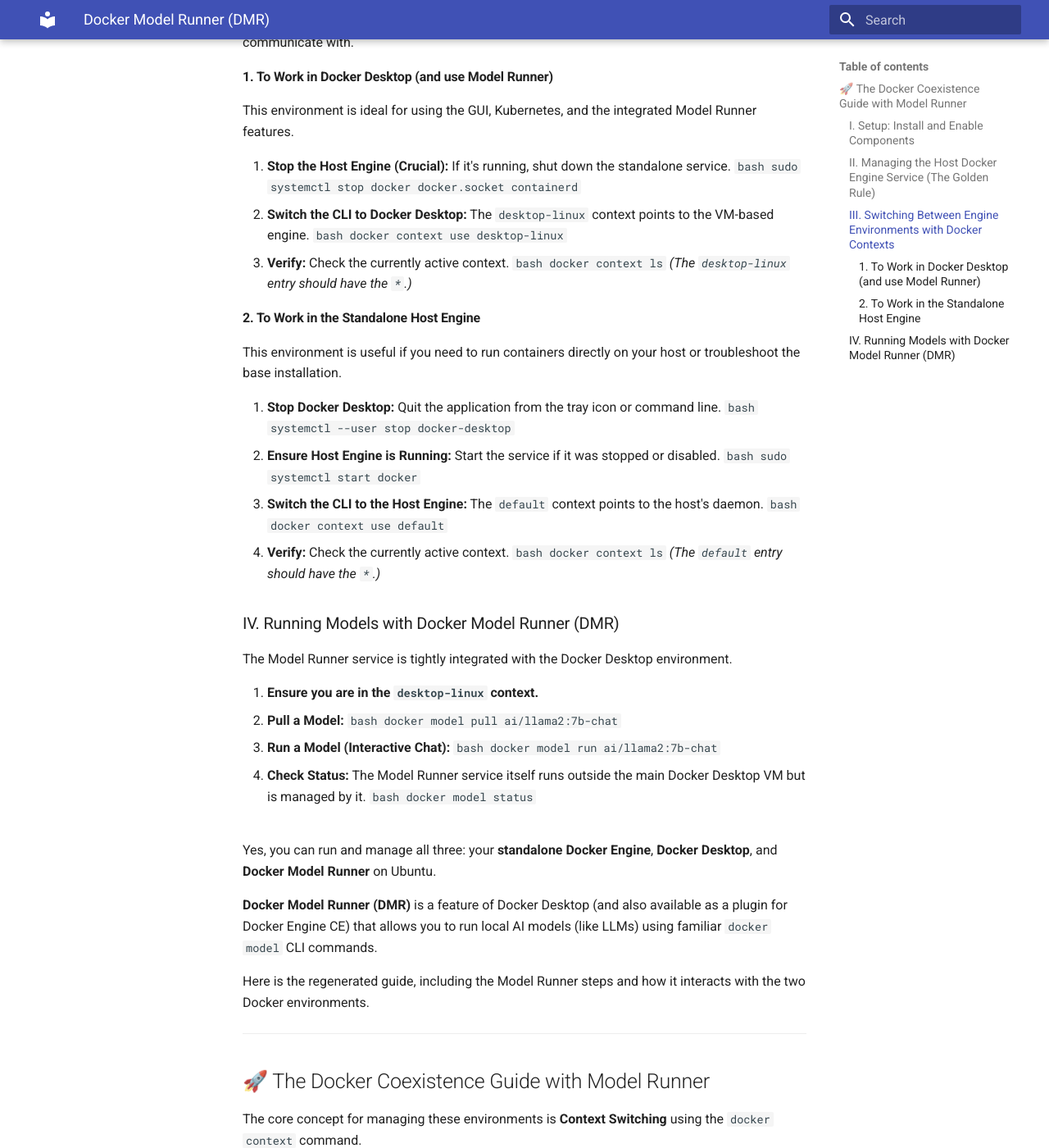
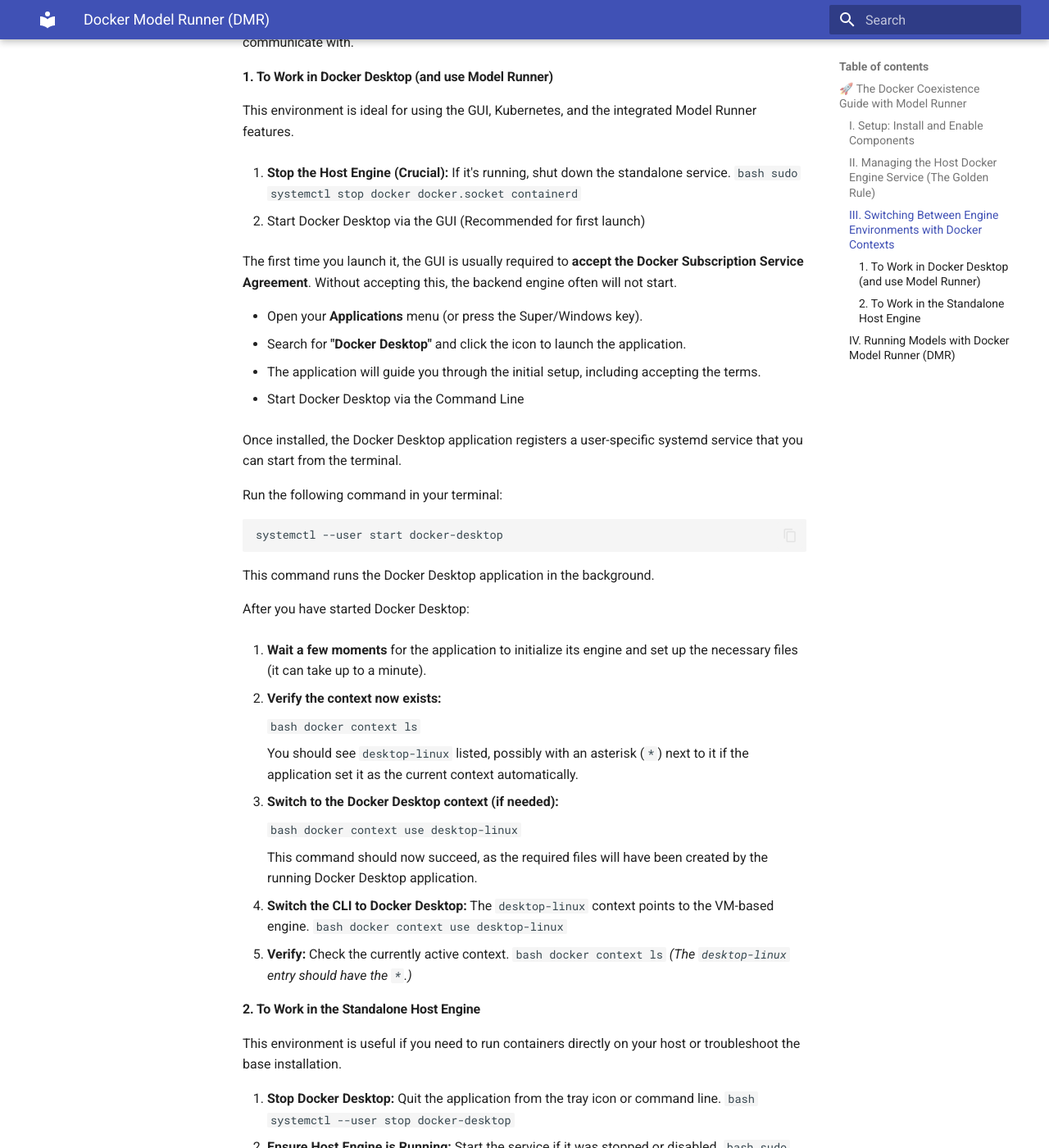
Before and after one commit to tejomayee-tech/toronto_ai_learning_group, an MkDocs documentation site: the page built from docs/ai-tools-hands-on/AccessWorldOfFreeLLMs-guff/docker-model-runner-linux.md, in a window 1280 px wide and 1400 px high, scrolled down 1315 px. Shown: the whole window at 82% size. Built offline with MkDocs 1.6.1 and Material for MkDocs 9.7.7, drawn with Linux system fonts in a browser that asks for light colours.

Commit message:
docker model runner update

````diff
--- a/docs/ai-tools-hands-on/AccessWorldOfFreeLLMs-guff/docker-model-runner-linux.md
+++ b/docs/ai-tools-hands-on/AccessWorldOfFreeLLMs-guff/docker-model-runner-linux.md
@@ -40,11 +40,54 @@
     ```bash
     sudo systemctl stop docker docker.socket containerd
     ```
-2.  **Switch the CLI to Docker Desktop:** The `desktop-linux` context points to the VM-based engine.
+
+2. Start Docker Desktop via the GUI (Recommended for first launch)
+
+The first time you launch it, the GUI is usually required to **accept the Docker Subscription Service Agreement**. Without accepting this, the backend engine often will not start.
+
+-  Open your **Applications** menu (or press the Super/Windows key).
+-  Search for **"Docker Desktop"** and click the icon to launch the application.
+-  The application will guide you through the initial setup, including accepting the terms.
+
+3. Start Docker Desktop via the Command Line
+
+Once installed, the Docker Desktop application registers a user-specific systemd service that you can start from the terminal.
+
+Run the following command in your terminal:
+
+```bash
+systemctl --user start docker-desktop
+```
+
+This command runs the Docker Desktop application in the background.
+
+After you have started Docker Desktop:
+
+4.  **Wait a few moments** for the application to initialize its engine and set up the necessary files (it can take up to a minute).
+
+5.  **Verify the context now exists:**
+
+    ```bash
+    docker context ls
+    ```
+
+    You should see `desktop-linux` listed, possibly with an asterisk (`*`) next to it if the application set it as the current context automatically.
+
+6.  **Switch to the Docker Desktop context (if needed):**
+
     ```bash
     docker context use desktop-linux
     ```
-3.  **Verify:** Check the currently active context.
+
+    This command should now succeed, as the required files will have been created by the running Docker Desktop application.
+
+
+
+7.  **Switch the CLI to Docker Desktop:** The `desktop-linux` context points to the VM-based engine.
+    ```bash
+    docker context use desktop-linux
+    ```
+8.  **Verify:** Check the currently active context.
     ```bash
     docker context ls
     ```
````
